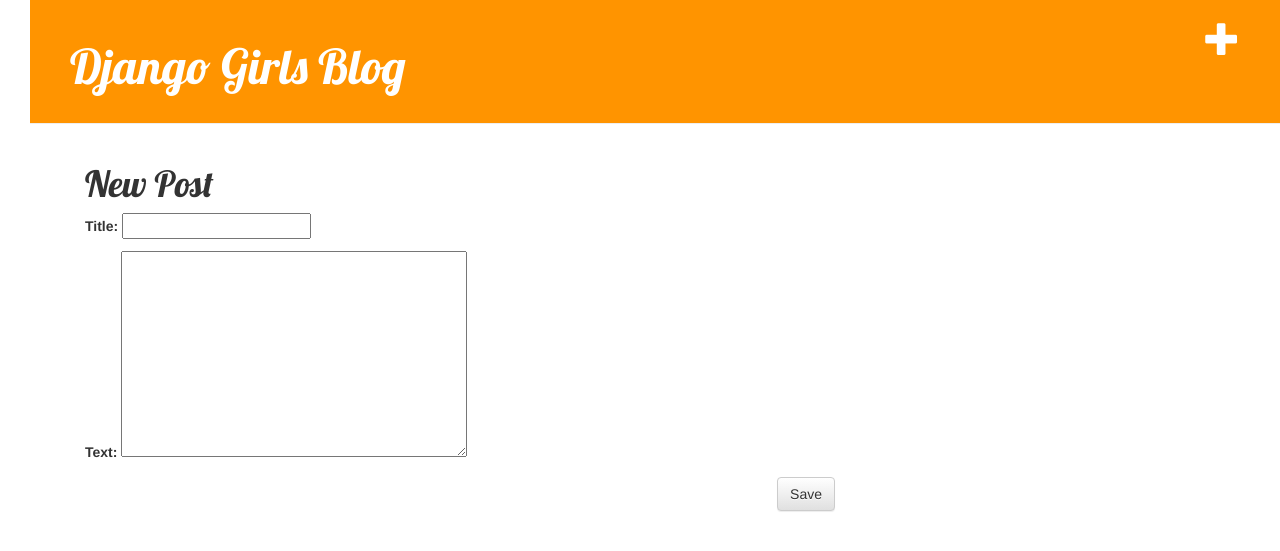
After one commit to lalitaham/my-first-blog, a Django app: page /post/new/ in a window 1280 px wide. The commit adds this page. Shown: the top 551 px of the page. Run offline with Django 3.2, Linux system fonts and the light colour scheme; some libraries are stand-ins or nearby versions.

Commit message:
Added views to create/edit blog post

```diff
--- /dev/null
+++ b/blog/forms.py
@@ -0,0 +1,8 @@
+from django import forms
+from .models import Post
+
+class PostForm(forms.ModelForm):
+
+	class Meta:
+		model = Post
+		fields = ('title', 'text')
--- a/blog/templates/blog/base.html
+++ b/blog/templates/blog/base.html
@@ -10,6 +10,7 @@
     </head>
        <body>
     <div class="page-header">
+        <a href="{% url 'post_new' %}" class="top-menu"><span class="glyphicon glyphicon-plus"></span></a>
         <h1><a href="/">Django Girls Blog</a></h1>
     </div>
     <div class="content container">
--- /dev/null
+++ b/blog/templates/blog/post_edit.html
@@ -0,0 +1,10 @@
+{% extends 'blog/base.html' %}
+
+{% block content %}
+	<h1>New Post</h1>
+	<form method="POST" class="post_form">{% csrf_token %}
+		{{form.as_p}}
+		<button type="submit" class="save btn btn-default">Save</button>
+	</form>
+
+{% endblock %}
--- a/blog/urls.py
+++ b/blog/urls.py
@@ -3,5 +3,6 @@
 
 urlpatterns = [
 	url(r'^$', views.post_list,name='post_list'),
-	url(r'^post/(?P<pk>\d+)/$', views.post_detail, name='post_detail')
+	url(r'^post/(?P<pk>\d+)/$', views.post_detail, name='post_detail'),
+	url(r'^post/new/$', views.post_new, name='post_new'),
 ]
--- a/blog/views.py
+++ b/blog/views.py
@@ -1,6 +1,7 @@
-from django.shortcuts import render, get_object_or_404
+from django.shortcuts import render, get_object_or_404, redirect
 from django.utils import timezone
 from .models import Post
+from .forms import PostForm
 
 
 def post_list(request):
@@ -11,4 +12,17 @@
 	post = get_object_or_404(Post, pk=pk)
 	return render(request, 'blog/post_detail.html', {'post': post})
 
+def post_new(request):
+	if request.method == "POST":
+		form = PostForm(request.POST)
+		if form.is_valid():
+			post = form.save(commit=False)
+			post.author = request.user
+			post.published_date = timezone.now()
+			post.save()
+			return redirect('post_detail', pk=post.pk)
+	else:
+		form = PostForm()
+	return render(request, 'blog/post_edit.html', {'form': form})
+
 # Create your views here.
```
